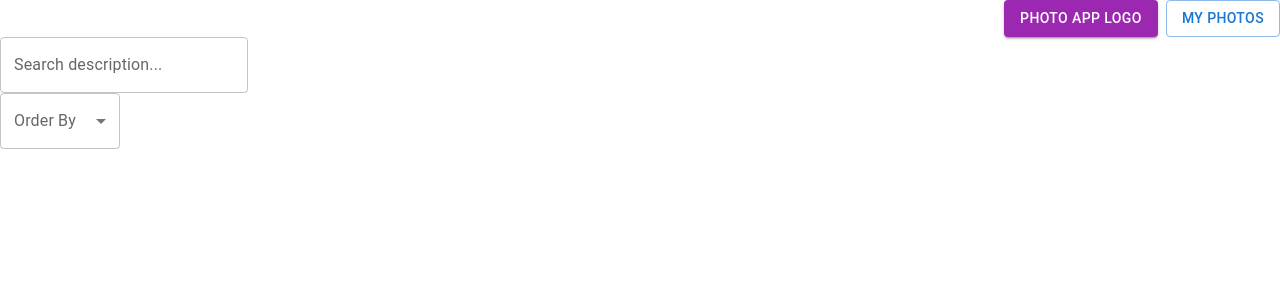
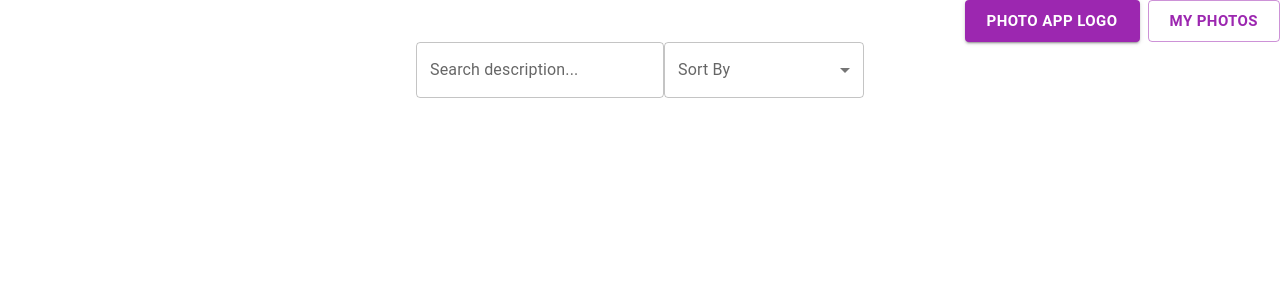
Before and after one commit to MarinaRobleno/Photo-App-Logo, a React (Create React App) app: page /my-photos in a window 1280 px wide. Shown: the top 300 px of the page. Built offline with nearby package versions, Linux system fonts and the light colour scheme.

Commit message:
Changed disposition of myphotos and some features of buttons

```diff
--- a/src/App.js
+++ b/src/App.js
@@ -19,13 +19,13 @@ function App() {
           justifyContent="flex-end"
           alignItems="flex-start">
           <Grid item xs='auto'>
-            <Link to='/search'>
-              <Button variant="contained" color='secondary'>PHOTO APP LOGO</Button>
+            <Link to='/search' style={{ textDecoration: 'none' }}>
+              <Button variant="contained" color='secondary' size='large' style={{ fontWeight: 'bold' }}>PHOTO APP LOGO</Button>
             </Link>
           </Grid>
           <Grid item xs='auto'>
-            <Link to='/my-photos'>
-              <Button variant="outlined">My Photos</Button>
+            <Link to='/my-photos'style={{ textDecoration: 'none'}}>
+              <Button variant="outlined" color='secondary' size='large' style={{ fontWeight: 'bold' }}>My Photos</Button>
             </Link>
           </Grid>
         </Grid>
--- a/src/components/MyPhotos.jsx
+++ b/src/components/MyPhotos.jsx
@@ -1,16 +1,5 @@
 import React, { useState, useRef } from 'react';
-import TextField from '@mui/material/TextField';
-import ImageList from '@mui/material/ImageList';
-import ImageListItem from '@mui/material/ImageListItem';
-import ImageListItemBar from '@mui/material/ImageListItemBar';
-import Box from '@mui/material/Box';
-import {Button} from '@mui/material';
-import Typography from '@mui/material/Typography';
-import Modal from '@mui/material/Modal';
-import InputLabel from '@mui/material/InputLabel';
-import MenuItem from '@mui/material/MenuItem';
-import FormControl from '@mui/material/FormControl';
-import Select from '@mui/material/Select';
+import { Grid, PaginationItem, TextField, ImageList, ImageListItem, ImageListItemBar, Box, Button, Typography, Modal, InputLabel, MenuItem, FormControl, Select } from '@mui/material'
 import { useSelector, useDispatch } from 'react-redux';
 import { remove, edit, orderBy, selectMyPhotos } from '../slices/myPhotosSlice.js';
 import { BiArrowToBottom, BiEditAlt, BiTrash } from 'react-icons/bi';
@@ -86,10 +75,13 @@ export function MyPhotos() {
     return (
         <div>
             <div>
+                <Grid container
+                    direction="row"
+                    justifyContent="center">
                     <TextField id="outlined-basic" label="Search description..." variant="outlined" onChange={handleSearchDescription}/>
-                <Box sx={{ maxWidth: 120 }}>
+                    <Box sx={{ minWidth: 200 }}>
                         <FormControl fullWidth >
-                        <InputLabel id="demo-simple-select-label">Order By</InputLabel>
+                            <InputLabel id="demo-simple-select-label">Sort By</InputLabel>
                             <Select
                                 labelId="demo-simple-select-label"
                                 id="demo-simple-select"
@@ -104,8 +96,13 @@ export function MyPhotos() {
                             </Select>
                         </FormControl>
                     </Box>
+                </Grid>
             </div>
-            <ImageList cols={5}>
+            <Grid container
+                direction="row"
+                justifyContent="center"
+                alignItems="flex-start">
+            <ImageList cols={4}>
             {imageArray
                 .filter((image) => {
                     if (filteredTerm == ''){
@@ -132,15 +129,15 @@ export function MyPhotos() {
                                         <li>Date added: {image.date}</li>
                                     </ul>
                                     <div className='photo-buttons' style={{ display: 'block', textAlign: 'center', backgroundColor: 'black', opacity: 0.8, padding: 5 }}>
-                                        <button onClick={() => removePhotoHandler(image)}>
+                                        <Button variant="text" onClick={() => removePhotoHandler(image)} color='secondary'>
                                             <BiTrash />
-                                        </button>
-                                        <button onClick={() => editPhotoHandler(image)}>
+                                        </Button>
+                                        <Button variant="text" onClick={() => editPhotoHandler(image)} color='secondary'>
                                             <BiEditAlt />
-                                        </button>
-                                        <button onClick={() => download(image)}>
+                                        </Button>
+                                        <Button variant="text" onClick={() => download(image)} color='secondary'>
                                             <BiArrowToBottom />
-                                        </button>
+                                        </Button>
                                     </div>
                                 </>
                             }
@@ -148,6 +145,7 @@ export function MyPhotos() {
                     </ImageListItem>
             ))}
             </ImageList>
+            </Grid>
             <Modal
                 open={editing != null}
                 onClose={() => setEditing(null)}
@@ -160,17 +158,18 @@ export function MyPhotos() {
                     left: '50%',
                     transform: 'translate(-50%, -50%)',
                     width: 400,
+                    height: 200,
                     color: 'white',
                     bgcolor: 'background.paper',
                     border: '2px solid white',
                     boxShadow: 24,
                     p: 4}}>
-                        <Typography id="modal-modal-title" variant="h6" component="h2" style={{ display: 'block', textAlign: 'center' }}>
+                    <Typography id="modal-modal-title" variant="h6" component="h2" style={{ display: 'block', textAlign: 'center', paddingTop: 30 }}>
                         Write a new description:
                     </Typography>
                     <Typography id="modal-modal-description" sx={{ mt: 2 }} style={{ bgcolor: 'background.paper', display: 'block', textAlign: 'center' }}>
-                            <input onChange={inputHandler} placeholder='beautiful picture!'></input>
-                            <button onClick={() => saveNewDescription()}>Save</button>
+                        <input onChange={inputHandler} placeholder='type something here...' style={{ height: 10, padding: 12, margin: 2 }}></input>
+                        <Button variant="contained" color='secondary' onClick={() => saveNewDescription()}>Save</Button>
                     </Typography>
                 </Box>
             </Modal>
```
Lines whose indentation alone changed are shown as unchanged.
